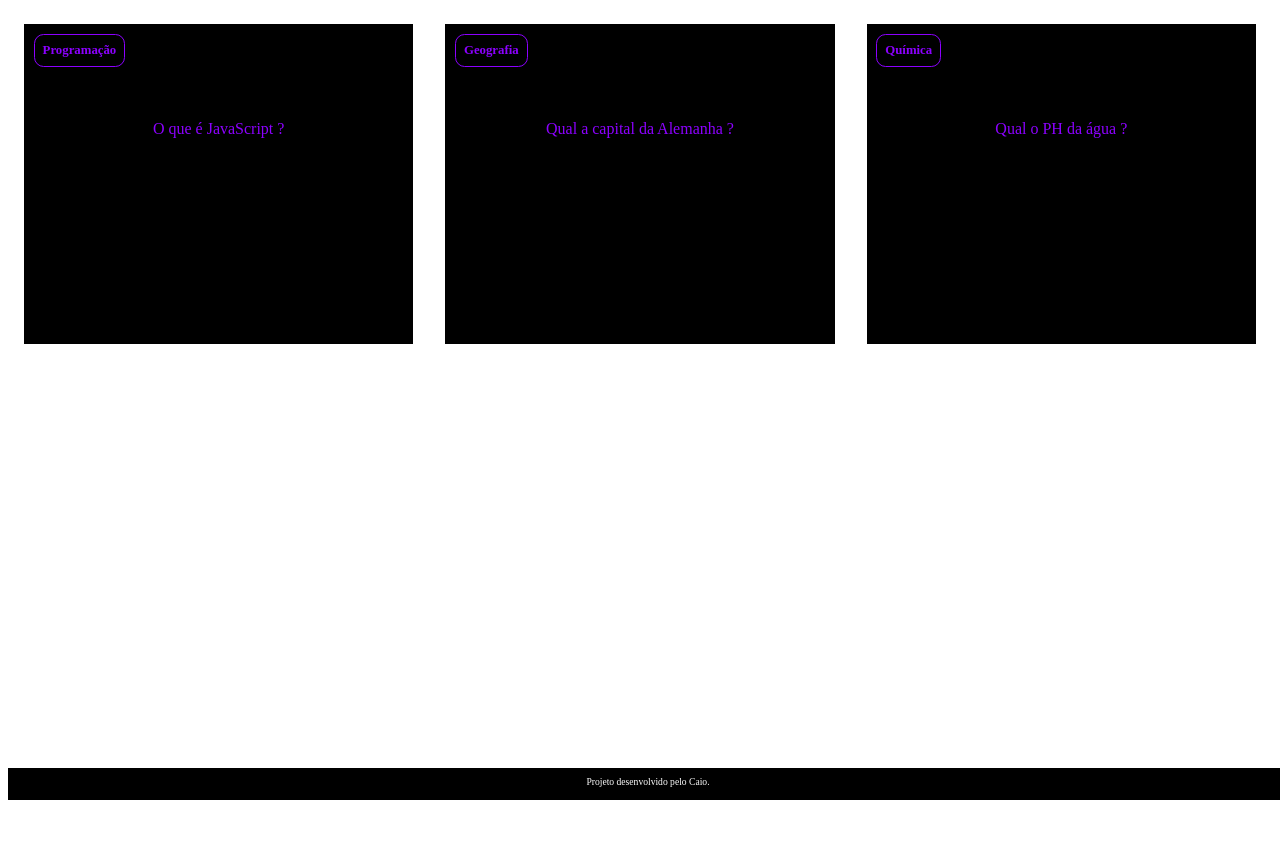
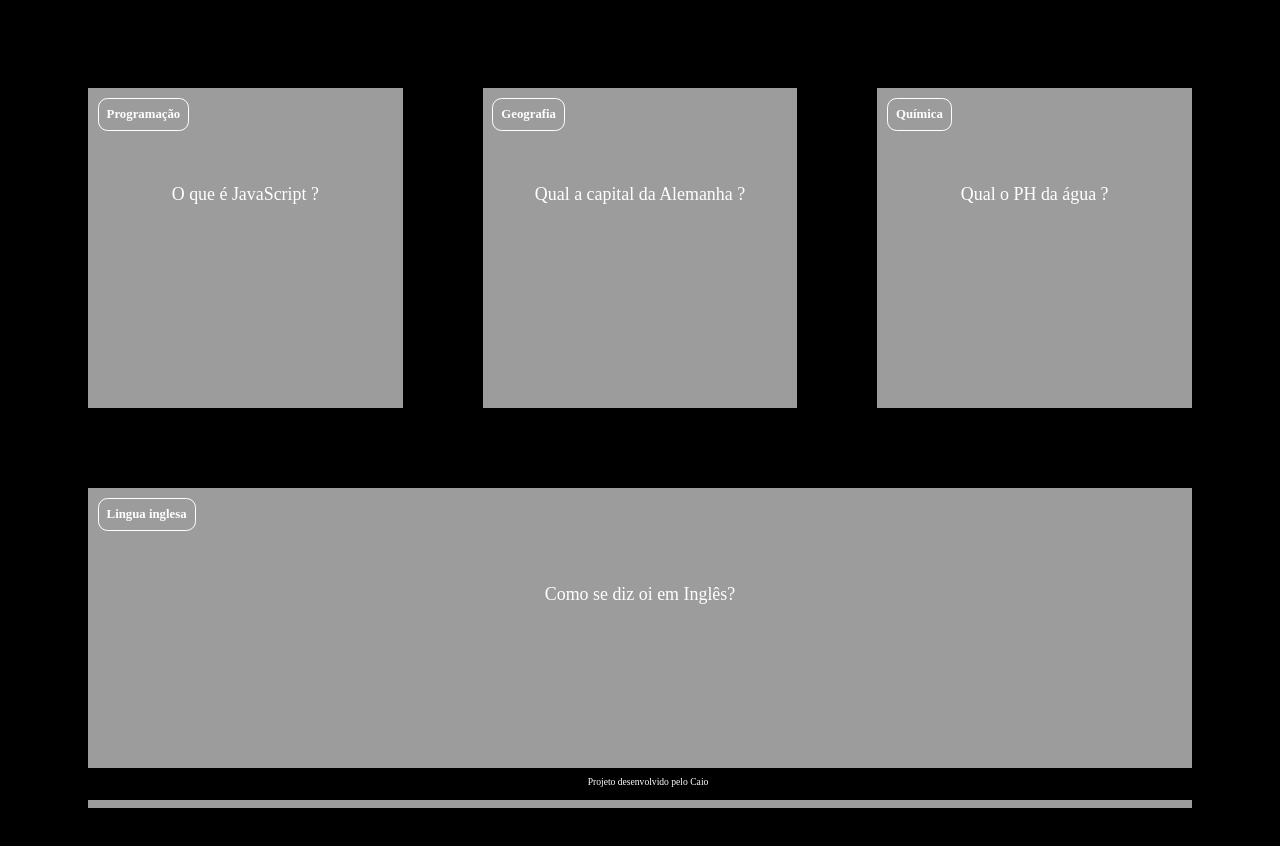
Before and after one commit to caio-andrini/c11zz, a plain HTML site: page index.html in a window 1280 px wide. Before the commit the page ends 800 px from the top, so only its background shows below. Drawn offline with Linux system fonts and the light colour scheme.

Commit message:
Add files via upload

```diff
--- /dev/null
+++ b/apps.js
@@ -0,0 +1,29 @@
+function criaCartao(categoria, pergunta, resposta) {
+    let container = document.getElementById('container')
+    let cartao = document.createElement('article')
+    cartao.className = 'cartao'
+
+    cartao.innerHTML = `
+    <div class="cartao__conteudo">
+    <h3>${categoria}</h3>
+    <div class="cartao__conteudo__pergunta">
+        <p>${pergunta}</p>
+    </div>
+    <div class="cartao__conteudo__resposta">
+        <p>${resposta}</p>
+    </div>
+    </div>
+    `
+
+    let respostaEstaVisivel = false
+
+    function viraCartao() {
+        respostaEstaVisivel = !respostaEstaVisivel
+        cartao.classList.toggle('active', respostaEstaVisivel)
+    }
+    cartao.addEventListener('click', viraCartao)
+
+
+    container.appendChild(cartao)
+
+}
--- a/index.html
+++ b/index.html
@@ -1,4 +1,3 @@
-
 <!DOCTYPE html>
 <html lang="pt-br">
 <head>
@@ -10,43 +9,23 @@
 <body>
     <main>
         <section id="container">
-            <article class="cartao">
+            <!-- <article class="cartao">
                 <div class="cartao__conteudo">
                     <h3>Programação</h3>
                     <div class="cartao__conteudo__pergunta">
-                        <p>O que é JavaScript ?</p>
+                        <p>O que é JavaScript?</p>
                     </div>
                     <div class="cartao__conteudo__resposta">
                         <p>O JavaScript é uma linguagem de programação</p>
                     </div>
                 </div>
-            </article>
-            <article class="cartao">
-                <div class="cartao__conteudo">
-                    <h3>Geografia</h3>
-                    <div class="cartao__conteudo__pergunta">
-                        <p>Qual a capital da Alemanha ?</p>
-                    </div>
-                    <div class="cartao__conteudo__resposta">
-                    <p>Berlim</p>
-                    </div>
-                </div>
-            </article>
-            <article class="cartao">
-                <div class="cartao__conteudo">
-                    <h3>Química</h3>
-                    <div class="cartao__conteudo__pergunta">
-                        <p>Qual o PH da água ?</p>
-                    </div>
-                    <div class="cartao__conteudo__resposta">
-                    <p>7</p>
-                    </div>
-                </div>
-            </article>
+            </article> -->
         </section>
     </main>
     <footer>
-        <p>Projeto desenvolvido pelo Caio.</p>
+        <p>Projeto desenvolvido pelo Caio</p>
     </footer>
+    <script src="apps.js"></script>
+    <script src="perguntas.js"></script>
 </body>
 </html>
--- /dev/null
+++ b/perguntas.js
@@ -0,0 +1,23 @@
+criaCartao(
+    'Programação',
+    'O que é JavaScript ?',
+    'O JavaScript é uma linguagem de programação'
+)
+
+criaCartao(
+    'Geografia',
+    'Qual a capital da Alemanha ?',
+    'A capital da Alemanha é Berlim'
+)
+
+criaCartao(
+    'Química',
+    'Qual o PH da água ?',
+    '7'
+)
+
+criaCartao(
+    'Lingua inglesa',
+    'Como se diz oi em Inglês?',
+    'Oi em ingles é HI (RAI)'
+)
--- a/style.css
+++ b/style.css
@@ -1,16 +1,20 @@
 :root {
-    --text-color: #8c00ff;
-    --card-front-color: #000000;
-    --card-back-color: #8c00ff;
+    --text-color: #ffffff;
+    --card-front-color: #ffffff9c;
+    --card-back-color: #ffffff;
 }
 
 body {
-    background: url('img/bg-desktop.webp');
+    background:rgb(0, 0, 0);
     font-family: Bai Jamjuree;
 }
 
 #container {
     display: flex;
+    flex-wrap: wrap;
+    justify-content: space-between;
+    padding: 4rem;
+    gap: 3rem;
 }
 
 .cartao {
@@ -26,7 +30,7 @@ body {
     /* background-color: aquamarine; */
     height: 100%;
     transform-style: preserve-3d;
-    transition: transform 750ms ease-in-out;
+    transition: transform 300ms ease-in-out;
 }
 
 .cartao__conteudo h3 {
@@ -45,6 +49,7 @@ body {
     margin-top: 1rem;
     padding: 2rem;
     margin-top: 4rem;
+    font-size: 1.4vw;
 }
 
 .cartao__conteudo__pergunta p {
@@ -57,7 +62,7 @@ body {
     font-weight: 700;
 }
 
-.cartao:hover .cartao__conteudo {
+.cartao.active .cartao__conteudo {
     transform: rotateY(180deg);
 }
 
@@ -67,25 +72,17 @@ body {
     position: absolute;
     height: 100%;
     width: 100%;
+    box-sizing: border-box;
 }
 
 .cartao__conteudo__resposta {
     transform: rotateY(180deg);
+    background-color: rgba(2, 255, 200, 0.2);
+    border: 4px solid var(--card-back-color);
 }
 
-
-
-
-
-
-
-
-
-
-
-
 footer {
-    background-color: black;
+    background-color: rgb(0, 0, 0);
     color: rgb(255, 255, 255);
     position: fixed;
     bottom: 0;
@@ -98,3 +95,22 @@ footer p {
     font-size: 0.6rem;
     margin-top: 0.5rem;
 }
+
+@media (max-width: 560px) {
+
+    body {
+        background:black, no-repeat cover;
+    }
+
+    .cartao {
+        flex: 1 0 calc(100% - 1rem)
+    }
+
+    .cartao__conteudo h3 {
+        font-size: 3vw;
+    }
+
+    .cartao__conteudo p {
+        font-size: 3.8vw;
+    }
+}
```
